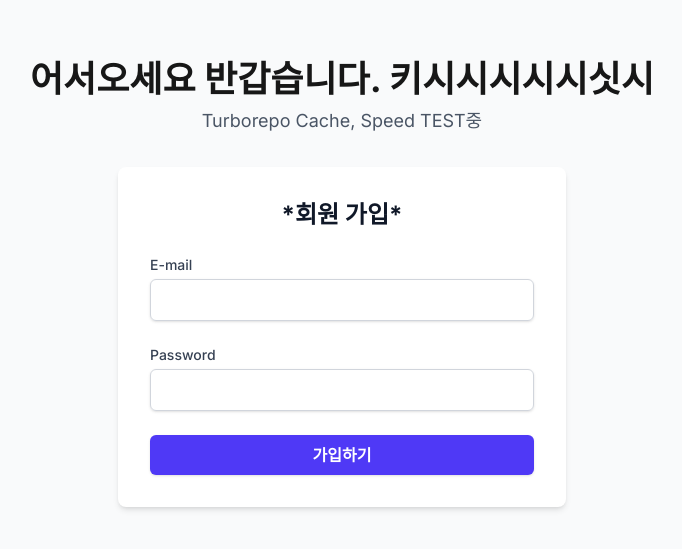
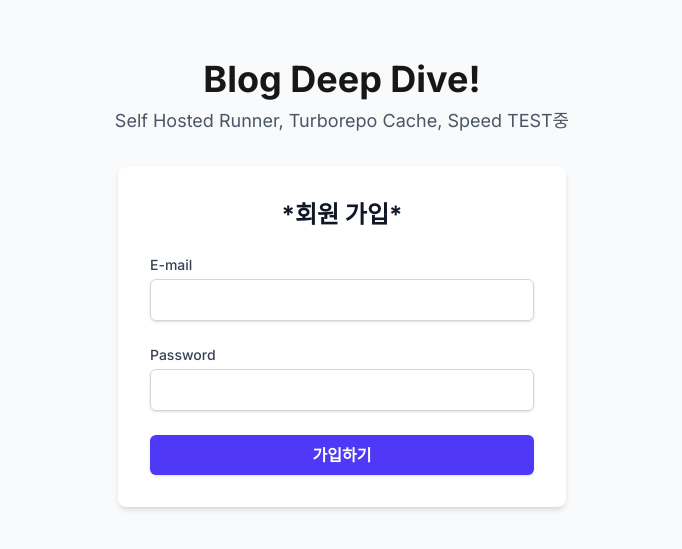
Before and after one commit to jungyuya/new-blog, a Next.js app in the folder apps/frontend/: page / in a window 1280 px wide. Shown: the part 117-666 px from the top of the page, without its empty margins (298-980 px from the left). Built offline with nearby package versions, Linux system fonts and the light colour scheme.

Commit message:
deploy 분리

```diff
--- a/apps/frontend/src/app/page.tsx
+++ b/apps/frontend/src/app/page.tsx
@@ -5,8 +5,8 @@ export default function Home() {
   return (
     <main className="flex min-h-screen flex-col items-center justify-center bg-gray-50 p-4">
       <div className="mb-8 text-center">
-        <h1 className="text-4xl font-bold">어서오세요 반갑습니다. 키시시시시시싯시</h1>
-        <p className="text-lg text-gray-600 mt-2">Turborepo Cache, Speed TEST중</p>
+        <h1 className="text-4xl font-bold">Blog Deep Dive!</h1>
+        <p className="text-lg text-gray-600 mt-2">Self Hosted Runner, Turborepo Cache, Speed TEST중</p>
       </div>
       <SignUp />
     </main>
```
